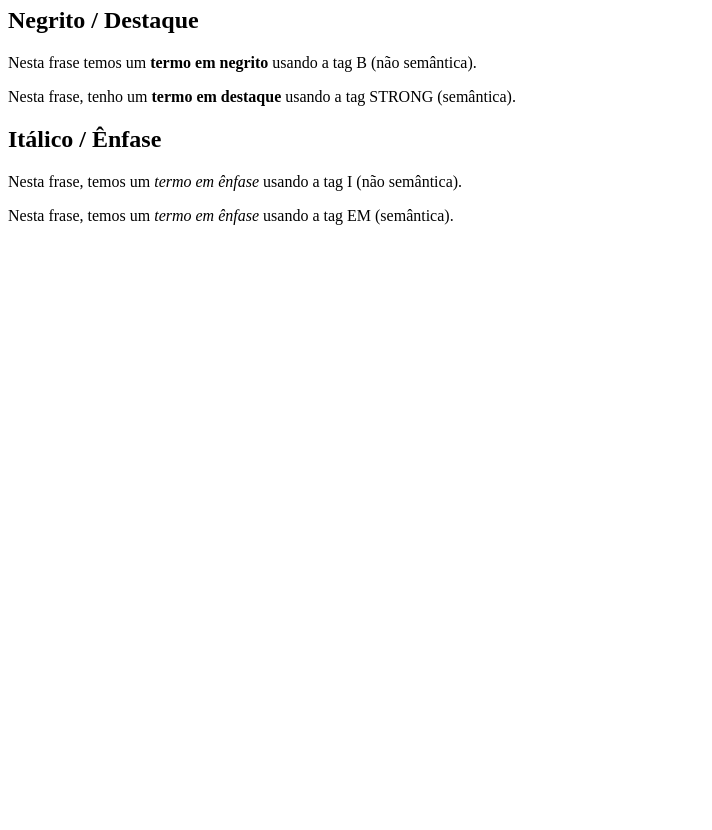
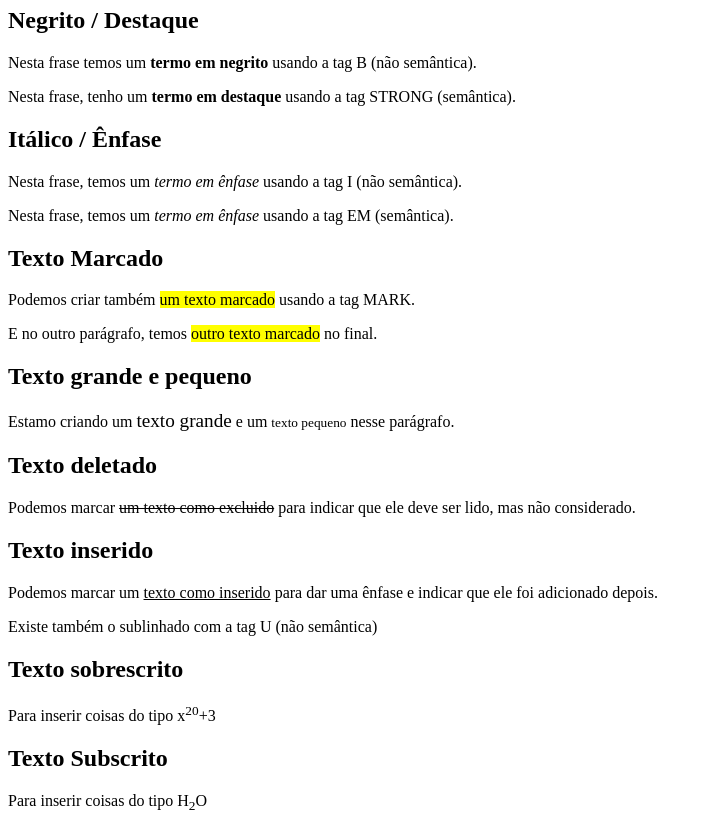
Before and after one commit to PedroZacaz/Curso_em_Video_HTMLeCSS, a plain HTML site: page Exercicios/ex008/index.html in a window 1280 px wide. Shown: the part 73-903 px from the top of the page, without its empty margins (0-712 px from the left). Before the commit the page ends 800 px from the top, so only its background shows below. Drawn offline with Linux system fonts and the light colour scheme.

Commit message:
Oitavo exercício completo

```diff
--- a/Exercicios/ex008/index.html
+++ b/Exercicios/ex008/index.html
@@ -7,7 +7,7 @@
     <title>Formatação de Textos</title>
 </head>
 <body>
-    <h1>Principais formações</h1>
+    <h1>Principais formatações</h1>
     <h2>Negrito / Destaque</h2>
     <p>
         Nesta frase temos um <b>termo em negrito</b> usando a tag B (não semântica).
@@ -22,5 +22,35 @@
     <p>
         Nesta frase, temos um <em>termo em ênfase</em> usando a tag EM (semântica).
     </p>
+    <h2>Texto Marcado</h2>
+    <p>
+        Podemos criar também <mark>um texto marcado</mark> usando a tag MARK.
+    </p>
+    <p>
+        E no outro parágrafo, temos <mark>outro texto marcado</mark> no final.
+    </p>
+    <h2>Texto grande e pequeno</h2>
+    <p>
+        Estamo criando um <big>texto grande</big> e um <small>texto pequeno</small> nesse parágrafo.
+    </p>
+    <h2>Texto deletado</h2>
+    <p>
+        Podemos marcar <del>um texto como excluido</del> para indicar que ele deve ser lido, mas não considerado.
+    </p>
+    <h2>Texto inserido</h2>
+    <p>
+        Podemos marcar um <ins>texto como inserido</ins> para dar uma ênfase e indicar que ele foi adicionado depois.
+    </p>
+    <p>
+        Existe também o sublinhado com a tag U (não semântica)
+    </p>
+    <h2>Texto sobrescrito</h2>
+    <p>
+        Para inserir coisas do tipo x<sup>20</sup>+3
+    </p>
+    <h2>Texto Subscrito</h2>
+    <p>
+        Para inserir coisas do tipo H<sub>2</sub>O
+    </p>
 </body>
 </html>
```
